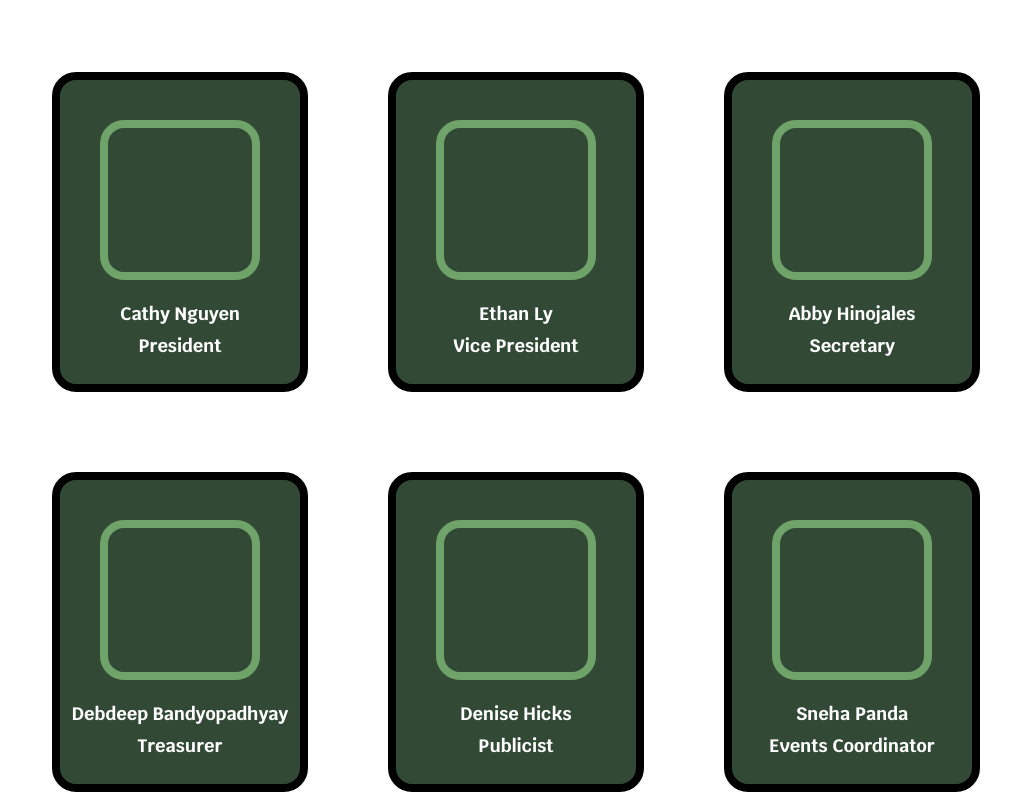
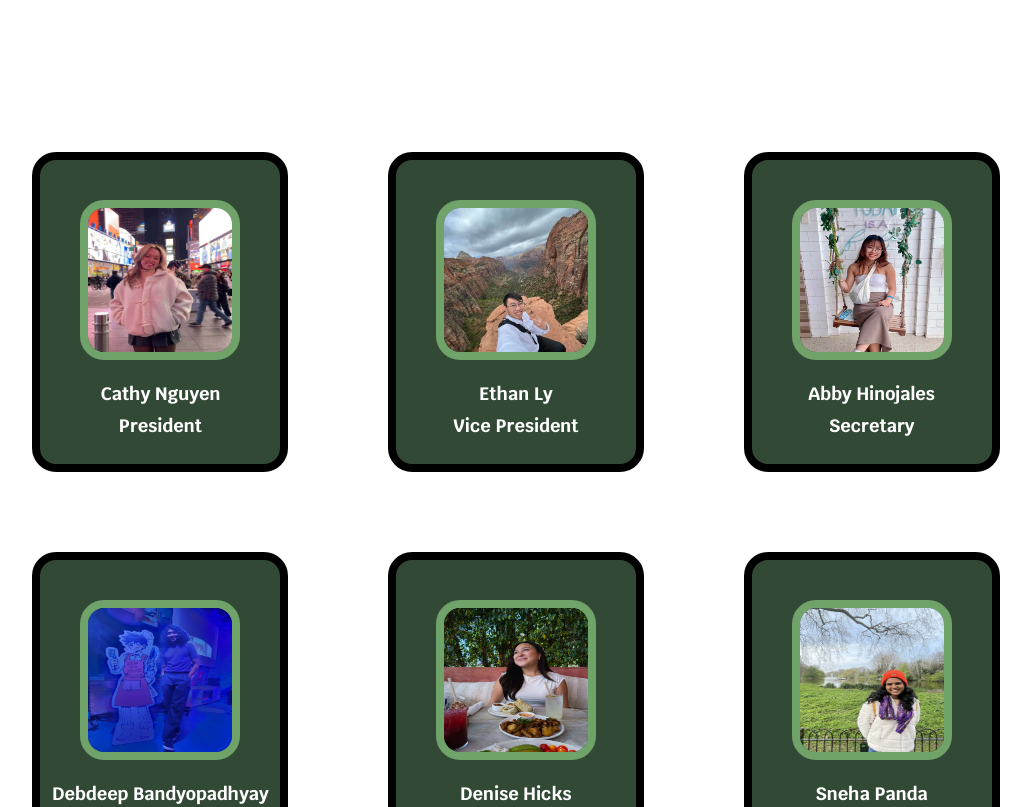
Before and after one commit to acm-ucr/leap-website, a Next.js app: page /board in a window 1280 px wide. Shown: the part 520-1327 px from the top of the page, without its empty margins (124-1155 px from the left). Built offline with nearby package versions, Linux system fonts and the light colour scheme.

Commit message:
Finished boardcards component

```diff
--- a/package.json
+++ b/package.json
@@ -18,6 +18,7 @@
     "class-variance-authority": "^0.7.1",
     "clsx": "^2.1.1",
     "embla-carousel-react": "^8.5.2",
+    "i": "^0.3.7",
     "lucide-react": "^0.417.0",
     "motion": "^12.4.7",
     "next": "~14.2.10",
--- a/src/app/board/page.tsx
+++ b/src/app/board/page.tsx
@@ -2,6 +2,7 @@ import Board from "../../components/board/Board";
 import Header from "@/components/Header";
 import BackgroundImage from "@/public/assets/header-background-about.webp";
 import BoardMemberCards from "../../components/board/BoardMemberCards";
+import { boardmembers } from "@/data/boardmembers";
 
 const OurBoard = () => {
   return (
@@ -15,20 +16,16 @@ const OurBoard = () => {
         background={BackgroundImage}
       />
 
-      <BoardMemberCards
-        name1={"Cathy Nguyen"}
-        role1={"President"}
-        name2={"Ethan Ly"}
-        role2={"Vice President"}
-        name3={"Abby Hinojales"}
-        role3={"Secretary"}
-        name4={"Debdeep Bandyopadhyay"}
-        role4={"Treasurer"}
-        name5={"Denise Hicks"}
-        role5={"Publicist"}
-        name6={"Sneha Panda"}
-        role6={"Events Coordinator"}
-      />
+      <div className="sm:mt-30 mx-auto grid w-5/6 place-content-center justify-center sm:grid-cols-2 lg:mt-60 lg:grid-cols-3">
+        {boardmembers.map((boardmembers) => (
+          <BoardMemberCards
+            key={boardmembers.name}
+            name={boardmembers.name}
+            role={boardmembers.role}
+            img={boardmembers.img}
+          />
+        ))}
+      </div>
     </div>
   );
 };
--- a/src/components/board/BoardMemberCards.tsx
+++ b/src/components/board/BoardMemberCards.tsx
@@ -1,104 +1,33 @@
 import React from "react";
+import Image from "next/image";
 
 interface MemberProps {
-  name1: string;
-  role1: string;
-  name2: string;
-  role2: string;
-  name3: string;
-  role3: string;
-  name4: string;
-  role4: string;
-  name5: string;
-  role5: string;
-  name6: string;
-  role6: string;
+  name: string;
+  role: string;
+  img: string;
 }
 
-const BoardMemberCards: React.FC<MemberProps> = ({
-  name1,
-  role1,
-  name2,
-  role2,
-  name3,
-  role3,
-  name4,
-  role4,
-  name5,
-  role5,
-  name6,
-  role6,
-}) => {
+const BoardMemberCards: React.FC<MemberProps> = ({ name, role, img }) => {
   return (
-    //for 2 boxes next to eachother with outside border, and inside border.
-    <div className="mb-20 mt-40 flex flex-col items-center justify-center">
-      <div className="mb-20 flex flex-row gap-20">
+    //for 2 boxes next to eachother with outside border, a inside border.
+    <div className="flex flex-col items-center justify-center">
+      <div className="mb-20 flex flex-row gap-10">
         <div className="flex h-80 w-64 justify-center rounded-3xl border-8 border-black bg-leap-dark-green">
           <div className="flex flex-col items-center">
-            <div className="mt-10 flex h-40 w-40 justify-center rounded-3xl border-8 border-leap-light-green"></div>
+            <div className="mt-10 flex h-40 w-40 justify-center rounded-3xl border-8 border-leap-light-green">
+              <Image
+                src={img}
+                alt={name}
+                width={160}
+                height={160}
+                className="rounded-2xl"
+              />
+            </div>
             <p className="mt-5 flex justify-center font-leap text-lg font-bold text-white">
-              {name1}{" "}
+              {name}{" "}
             </p>
             <p className="mt-1 flex justify-center font-leap text-lg font-bold text-white">
-              {role1}{" "}
-            </p>
-          </div>
-        </div>
-        <div className="flex h-80 w-64 justify-center rounded-3xl border-8 border-black bg-leap-dark-green">
-          <div className="flex flex-col items-center">
-            <div className="mt-10 flex h-40 w-40 justify-center rounded-3xl border-8 border-leap-light-green"></div>
-            <p className="mt-5 flex justify-center font-leap text-lg font-bold text-white">
-              {name2}{" "}
-            </p>
-            <p className="mt-1 flex justify-center font-leap text-lg font-bold text-white">
-              {role2}{" "}
-            </p>
-          </div>
-        </div>
-        <div className="flex h-80 w-64 justify-center rounded-3xl border-8 border-black bg-leap-dark-green">
-          <div className="flex flex-col items-center">
-            <div className="mt-10 flex h-40 w-40 justify-center rounded-3xl border-8 border-leap-light-green"></div>
-            <p className="mt-5 flex justify-center font-leap text-lg font-bold text-white">
-              {name3}{" "}
-            </p>
-            <p className="mt-1 flex justify-center font-leap text-lg font-bold text-white">
-              {role3}{" "}
-            </p>
-          </div>
-        </div>
-      </div>
-
-      <div className="mb-20 flex flex-row gap-20">
-        <div className="flex h-80 w-64 justify-center rounded-3xl border-8 border-black bg-leap-dark-green">
-          <div className="flex flex-col items-center">
-            <div className="mt-10 flex h-40 w-40 justify-center rounded-3xl border-8 border-leap-light-green"></div>
-            <p className="mt-5 flex justify-center font-leap text-lg font-bold text-white">
-              {name4}{" "}
-            </p>
-            <p className="mt-1 flex justify-center font-leap text-lg font-bold text-white">
-              {role4}{" "}
-            </p>
-          </div>
-        </div>
-        <div className="flex h-80 w-64 justify-center rounded-3xl border-8 border-black bg-leap-dark-green">
-          <div className="flex flex-col items-center">
-            <div className="mt-10 flex h-40 w-40 justify-center rounded-3xl border-8 border-leap-light-green"></div>
-            <p className="mt-5 flex justify-center font-leap text-lg font-bold text-white">
-              {name5}{" "}
-            </p>
-            <p className="mt-1 flex justify-center font-leap text-lg font-bold text-white">
-              {role5}{" "}
-            </p>
-          </div>
-        </div>
-        <div className="flex h-80 w-64 justify-center rounded-3xl border-8 border-black bg-leap-dark-green">
-          <div className="flex flex-col items-center">
-            <div className="mt-10 flex h-40 w-40 justify-center rounded-3xl border-8 border-leap-light-green"></div>
-            <p className="mt-5 flex justify-center font-leap text-lg font-bold text-white">
-              {name6}{" "}
-            </p>
-            <p className="mt-1 flex justify-center font-leap text-lg font-bold text-white">
-              {role6}{" "}
+              {role}{" "}
             </p>
           </div>
         </div>
--- /dev/null
+++ b/src/data/boardmembers.tsx
@@ -0,0 +1,38 @@
+export interface boardmembers {
+  name: string;
+  role: string;
+  img: string;
+}
+
+export const boardmembers: boardmembers[] = [
+  {
+    name: "Cathy Nguyen",
+    role: "President",
+    img: "/board/cathynguyen.webp",
+  },
+  {
+    name: "Ethan Ly",
+    role: "Vice President",
+    img: "/board/ethanly.webp",
+  },
+  {
+    name: "Abby Hinojales",
+    role: "Secretary",
+    img: "/board/abbyhinojales.webp",
+  },
+  {
+    name: "Debdeep Bandyopadhyay",
+    role: "Treasurer",
+    img: "/board/debdeepb.webp",
+  },
+  {
+    name: "Denise Hicks",
+    role: "Publicist",
+    img: "/board/denisehicks.webp",
+  },
+  {
+    name: "Sneha Panda",
+    role: "Events Coordinator",
+    img: "/board/snehapanda-min.webp",
+  },
+];
```
Also changed, not shown: 1 other file (tests, documents, lock files or other folders).
